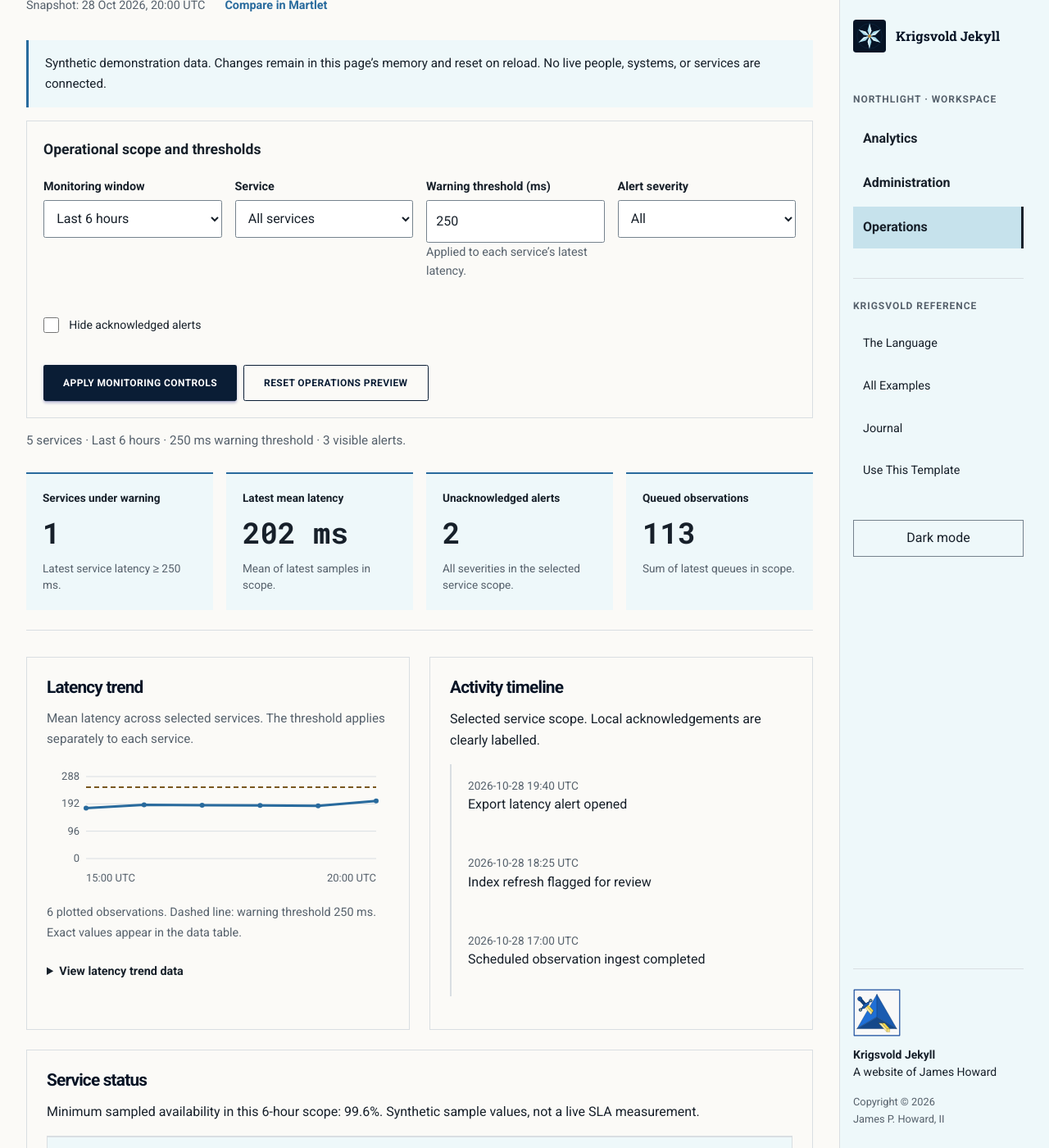
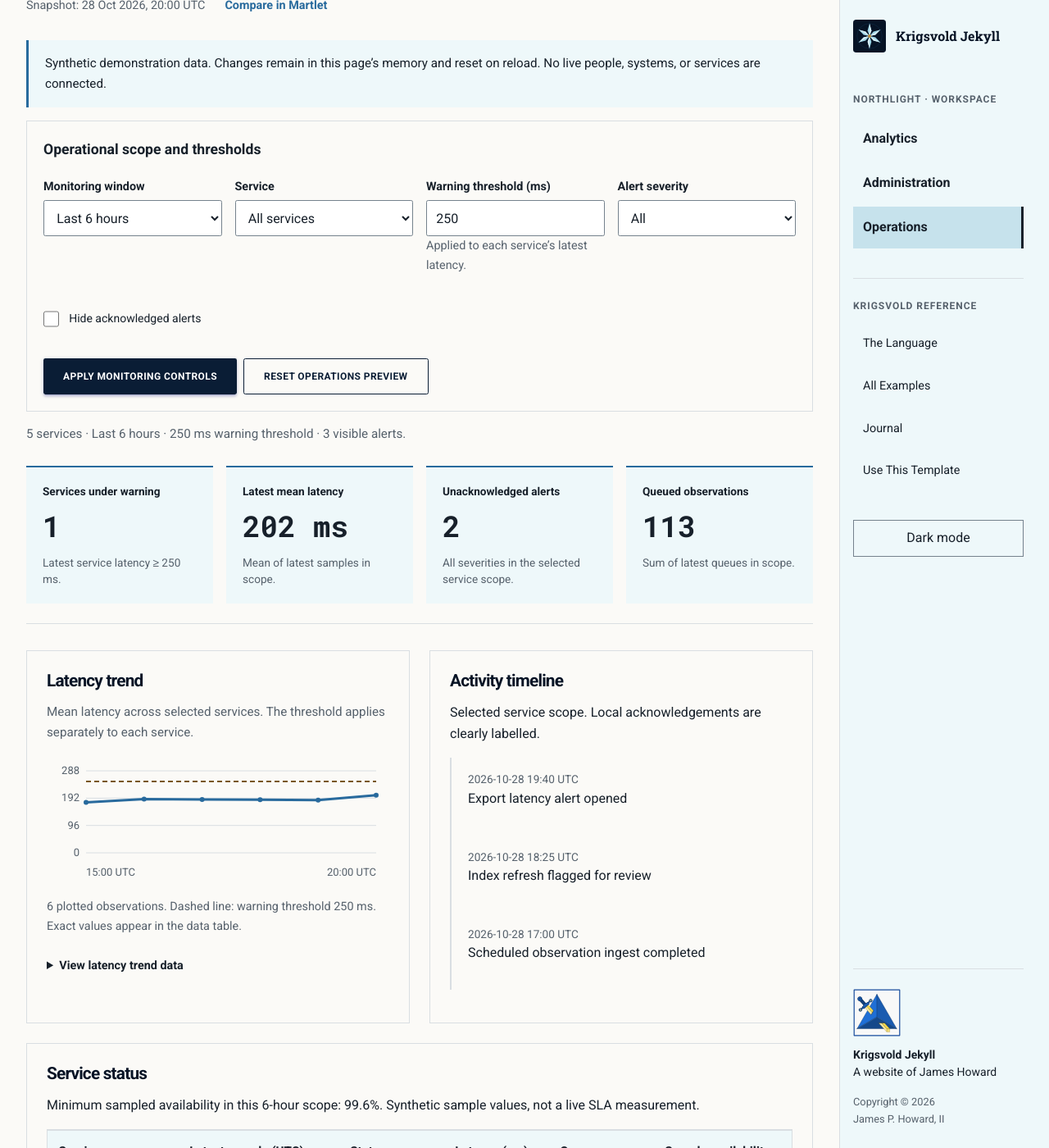
Before and after one commit to krigsvolddesign/jekyll, a Jekyll site: the page built from examples/dashboard-operations.html, in a window 1280 px wide and 1400 px high, scrolled down 206 px. Shown: the whole window at 82% size. Built offline with Jekyll 4.4.1, drawn with Linux system fonts in a browser that asks for light colours.

Commit message:
fix: align dashboard date field and dropdown heights

```diff
--- a/assets/css/dashboard-family.css
+++ b/assets/css/dashboard-family.css
@@ -36,3 +36,12 @@
 
 /* Source records begin a new working region after the charts. */
 .dash-app [aria-labelledby="analytics-source-title"] { margin-top:2rem; }
+
+/* Native date fields must not inherit the prose line-height. Keep the
+   dashboard's existing 2.75rem control size consistent across field types. */
+body.krigsvold.dashboard-page :is(input:not([type=checkbox]):not([type=radio]),select) {
+  height:2.75rem;
+  min-height:2.75rem;
+  line-height:normal;
+  padding-block:.5rem;
+}
```
